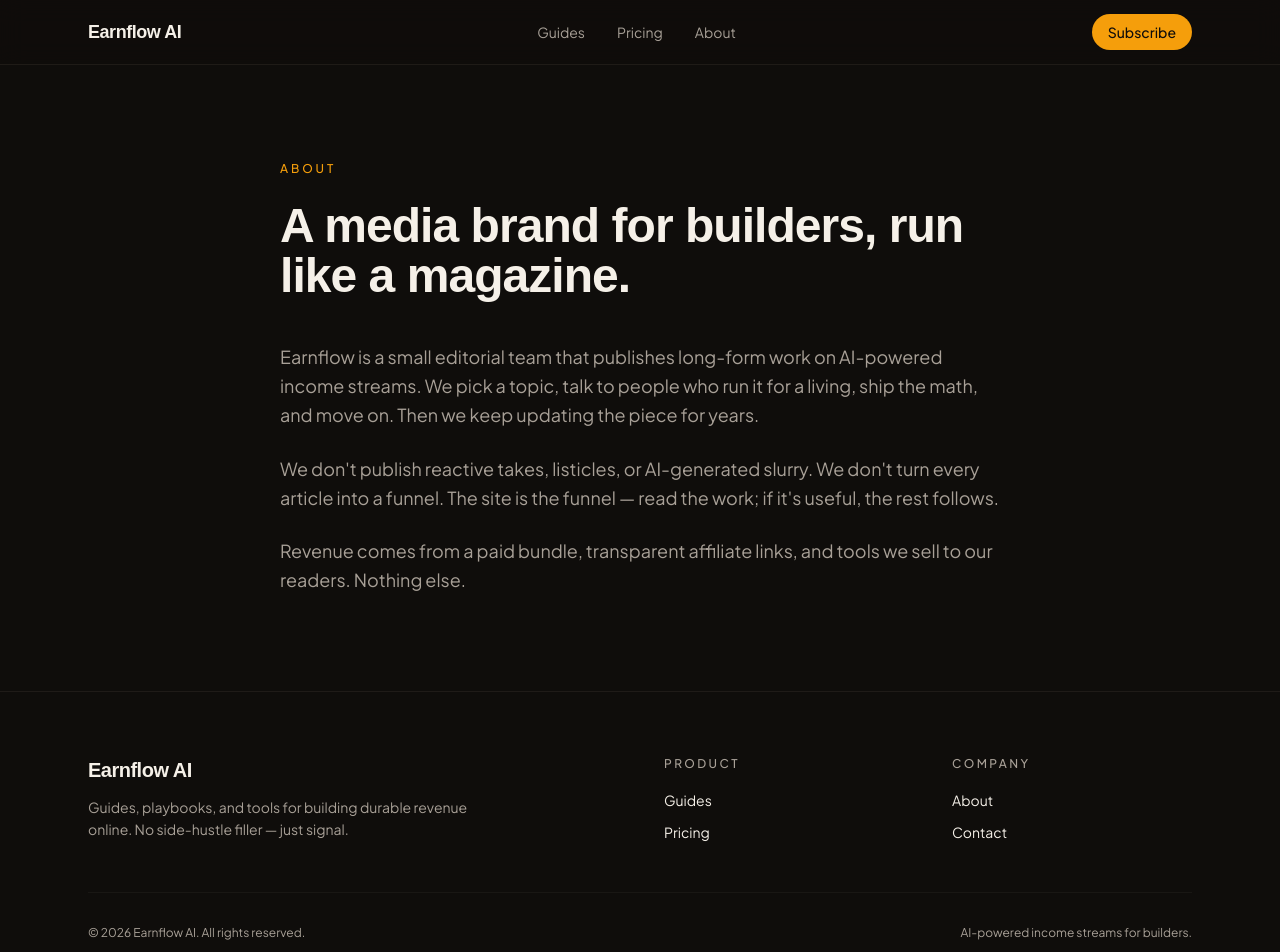
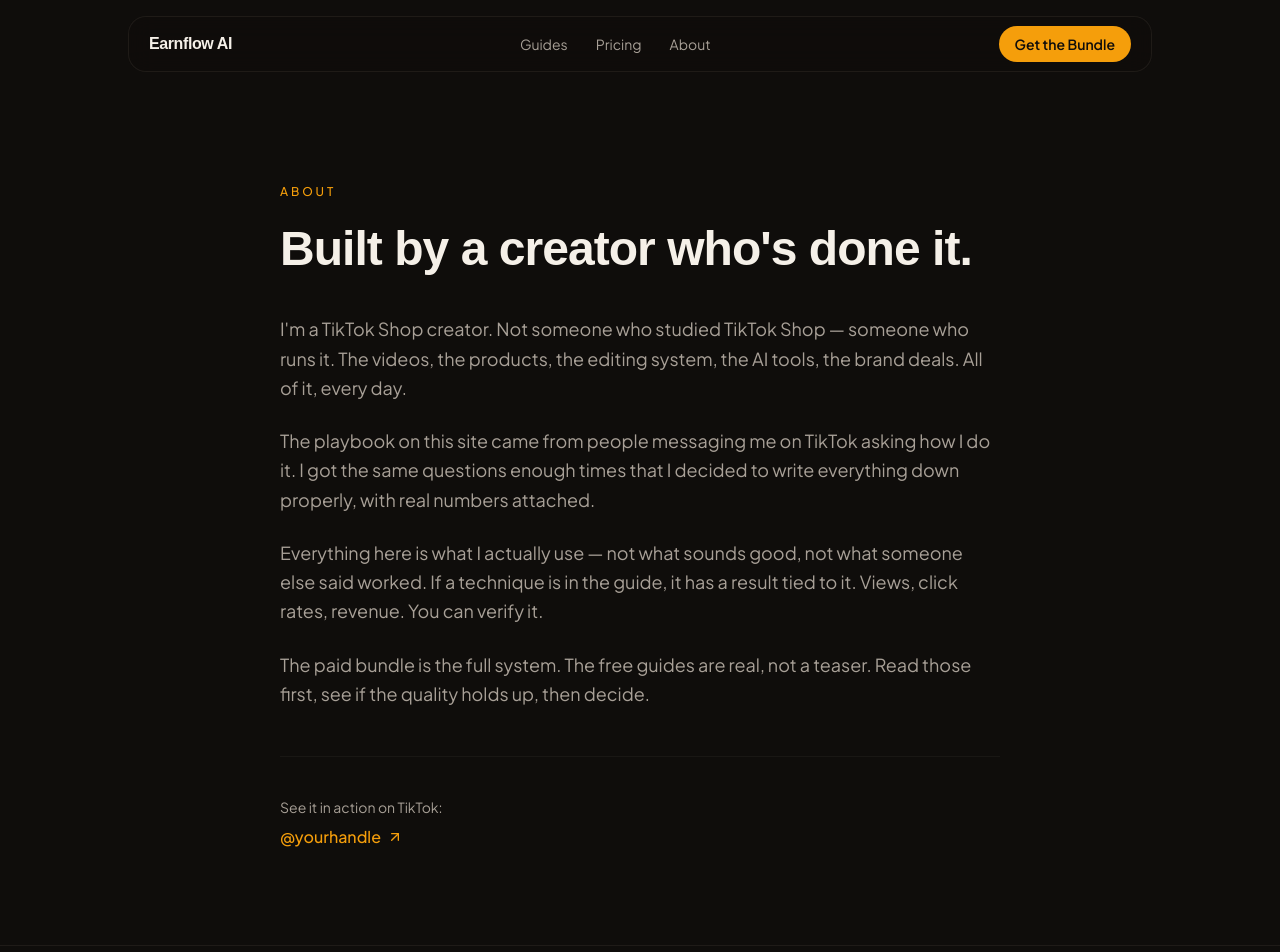
Before and after one commit to adequatej/tiktok-saas, a Next.js app in the folder frontend/: page /about in a window 1280 px wide. Shown: the top 952 px of the page. Built offline with nearby package versions, Linux system fonts and the light colour scheme; no server answers; a web font is replaced by a local one.

Commit message:
polish: floating nav, mobile menu, footer TikTok link, about page voice, guides copy, hero spacing

```diff
--- a/frontend/app/(marketing)/about/page.tsx
+++ b/frontend/app/(marketing)/about/page.tsx
@@ -1,9 +1,10 @@
 import type { Metadata } from "next";
+import { ArrowUpRight } from "lucide-react";
 import { siteConfig } from "@/lib/config";
 
 export const metadata: Metadata = {
   title: "About",
-  description: `About ${siteConfig.name} — the people, the editorial standard, and what we won't publish.`,
+  description: `About ${siteConfig.name} — who's behind it and why it exists.`,
 };
 
 export default function AboutPage() {
@@ -13,24 +14,43 @@ export default function AboutPage() {
         About
       </p>
       <h1 className="mt-6 font-display text-4xl font-semibold leading-[1.05] tracking-tight sm:text-5xl">
-        A media brand for builders, run like a magazine.
+        Built by a creator who&apos;s done it.
       </h1>
       <div className="mt-10 space-y-6 text-base leading-relaxed text-muted-foreground sm:text-lg">
         <p>
-          Earnflow is a small editorial team that publishes long-form work on
-          AI-powered income streams. We pick a topic, talk to people who run it
-          for a living, ship the math, and move on. Then we keep updating the
-          piece for years.
+          I&apos;m a TikTok Shop creator. Not someone who studied TikTok Shop
+          — someone who runs it. The videos, the products, the editing system,
+          the AI tools, the brand deals. All of it, every day.
         </p>
         <p>
-          We don&apos;t publish reactive takes, listicles, or AI-generated
-          slurry. We don&apos;t turn every article into a funnel. The site is
-          the funnel — read the work; if it&apos;s useful, the rest follows.
+          The playbook on this site came from people messaging me on TikTok
+          asking how I do it. I got the same questions enough times that I
+          decided to write everything down properly, with real numbers attached.
         </p>
         <p>
-          Revenue comes from a paid bundle, transparent affiliate links, and
-          tools we sell to our readers. Nothing else.
+          Everything here is what I actually use — not what sounds good, not
+          what someone else said worked. If a technique is in the guide, it has
+          a result tied to it. Views, click rates, revenue. You can verify it.
         </p>
+        <p>
+          The paid bundle is the full system. The free guides are real, not
+          a teaser. Read those first, see if the quality holds up, then decide.
+        </p>
+      </div>
+
+      <div className="mt-12 border-t border-border/40 pt-10">
+        <p className="text-sm text-muted-foreground">
+          See it in action on TikTok:
+        </p>
+        <a
+          href={siteConfig.tiktokUrl}
+          target="_blank"
+          rel="noopener noreferrer"
+          className="mt-2 inline-flex items-center gap-1.5 font-medium text-accent transition hover:text-amber-400"
+        >
+          {siteConfig.tiktokHandle}
+          <ArrowUpRight className="size-4" />
+        </a>
       </div>
     </article>
   );
--- a/frontend/app/(marketing)/guides/page.tsx
+++ b/frontend/app/(marketing)/guides/page.tsx
@@ -7,11 +7,11 @@ import { siteConfig } from "@/lib/config";
 export const metadata: Metadata = {
   title: "Guides",
   description:
-    "Playbooks for building durable income online. No side-hustle filler — just what actually works.",
+    "The exact TikTok Shop playbooks behind [X]M+ views — filming, editing, scripting, and AI tools. Free and paid guides from a top creator.",
   openGraph: {
     title: `Guides — ${siteConfig.name}`,
     description:
-      "Playbooks for building durable income online. No side-hustle filler — just what actually works.",
+      "The exact TikTok Shop playbooks behind [X]M+ views — filming, editing, scripting, and AI tools.",
   },
 };
 
@@ -23,11 +23,11 @@ export default function GuidesPage() {
           Guides
         </p>
         <h1 className="font-display mb-4 text-4xl font-bold leading-tight text-foreground sm:text-5xl">
-          Build income streams that compound.
+          The playbooks behind the numbers.
         </h1>
         <p className="max-w-xl text-lg text-muted-foreground">
-          Deep-dive playbooks on affiliate marketing, digital products, and AI
-          tools. Written for builders, not browsers.
+          Free guides on the TikTok Shop video system — filming, AI tools,
+          scripting, and what actually drives sales. No filler.
         </p>
       </header>
 
--- a/frontend/app/globals.css
+++ b/frontend/app/globals.css
@@ -142,6 +142,7 @@ h6 {
 .hero-item:nth-child(3) { animation-delay: 230ms; }
 .hero-item:nth-child(4) { animation-delay: 340ms; }
 .hero-item:nth-child(5) { animation-delay: 420ms; }
+.hero-item:nth-child(6) { animation-delay: 490ms; }
 
 /* Scroll indicator — slow opacity pulse, no bounce */
 @keyframes scroll-cue {
--- a/frontend/app/layout.tsx
+++ b/frontend/app/layout.tsx
@@ -81,6 +81,8 @@ export default function RootLayout({
     >
       <body className="min-h-full flex flex-col bg-background text-foreground font-sans">
         <Header />
+        {/* Spacer for fixed floating nav: 16px top padding + 56px nav height + 16px gap = 88px */}
+        <div className="h-[88px]" aria-hidden />
         <main className="flex-1">{children}</main>
         <Footer />
         <script
--- a/frontend/components/site/Footer.tsx
+++ b/frontend/components/site/Footer.tsx
@@ -1,4 +1,5 @@
 import Link from "next/link";
+import { ArrowUpRight } from "lucide-react";
 import { footerLinks, siteConfig } from "@/lib/config";
 
 export function Footer() {
@@ -13,8 +14,18 @@ export function Footer() {
               {siteConfig.name}
             </p>
             <p className="mt-3 max-w-sm text-sm leading-relaxed text-muted-foreground">
-              {siteConfig.description}
+              The exact TikTok Shop video system behind [X]M+ views and $[X]K
+              in [X] weeks — guides, scripts, and playbooks from a top creator.
             </p>
+            <a
+              href={siteConfig.tiktokUrl}
+              target="_blank"
+              rel="noopener noreferrer"
+              className="mt-4 inline-flex items-center gap-1.5 text-sm font-medium text-accent transition hover:text-amber-400"
+            >
+              {siteConfig.tiktokHandle} on TikTok
+              <ArrowUpRight className="size-3.5" />
+            </a>
           </div>
 
           <div>
@@ -58,7 +69,7 @@ export function Footer() {
           <p>
             &copy; {year} {siteConfig.name}. All rights reserved.
           </p>
-          <p>{siteConfig.tagline}</p>
+          <p>Built for TikTok Shop creators who are serious about growth.</p>
         </div>
       </div>
     </footer>
--- a/frontend/components/site/Header.tsx
+++ b/frontend/components/site/Header.tsx
@@ -1,18 +1,19 @@
 import Link from "next/link";
 import { navLinks, siteConfig } from "@/lib/config";
+import { MobileMenu } from "./MobileMenu";
 
 export function Header() {
   return (
-    <header className="sticky top-0 z-50 border-b border-border/60 bg-background/80 backdrop-blur-md">
-      <div className="mx-auto flex h-16 max-w-6xl items-center justify-between px-6">
+    <header className="fixed left-0 right-0 top-0 z-50 px-4 pt-4">
+      <div className="relative mx-auto flex h-14 max-w-5xl items-center justify-between rounded-2xl border border-border/60 bg-background/80 px-5 backdrop-blur-md">
         <Link
           href="/"
-          className="font-display text-lg font-semibold tracking-tight text-foreground transition hover:text-accent"
+          className="font-display text-base font-semibold tracking-tight text-foreground transition hover:text-accent"
         >
           {siteConfig.name}
         </Link>
 
-        <nav className="hidden items-center gap-8 md:flex">
+        <nav className="hidden items-center gap-7 md:flex">
           {navLinks.map((link) => (
             <Link
               key={link.href}
@@ -24,12 +25,16 @@ export function Header() {
           ))}
         </nav>
 
-        <Link
-          href="/pricing"
-          className="inline-flex h-9 items-center rounded-full bg-accent px-4 text-sm font-medium text-accent-foreground transition hover:bg-amber-400"
-        >
-          Subscribe
-        </Link>
+        <div className="hidden md:block">
+          <Link
+            href="/pricing"
+            className="inline-flex h-9 items-center rounded-full bg-accent px-4 text-sm font-semibold text-accent-foreground transition hover:bg-amber-400"
+          >
+            Get the Bundle
+          </Link>
+        </div>
+
+        <MobileMenu />
       </div>
     </header>
   );
--- a/frontend/components/site/Hero.tsx
+++ b/frontend/components/site/Hero.tsx
@@ -53,7 +53,7 @@ export function Hero() {
         style={{ background: "linear-gradient(to bottom, transparent, var(--background))" }}
       />
 
-      <div className="relative mx-auto w-full max-w-4xl px-6 pb-28 pt-16">
+      <div className="relative mx-auto w-full max-w-4xl px-6 pb-28 pt-8">
         {/* Eyebrow */}
         <div className="hero-item mb-8 flex items-center justify-center gap-3">
           <span className="block h-px w-8 bg-accent/50" />
--- /dev/null
+++ b/frontend/components/site/MobileMenu.tsx
@@ -0,0 +1,48 @@
+"use client";
+
+import { useState } from "react";
+import Link from "next/link";
+import { Menu, X } from "lucide-react";
+import { navLinks } from "@/lib/config";
+
+export function MobileMenu() {
+  const [open, setOpen] = useState(false);
+
+  return (
+    <div className="md:hidden">
+      <button
+        onClick={() => setOpen((v) => !v)}
+        aria-label={open ? "Close menu" : "Open menu"}
+        className="flex h-9 w-9 cursor-pointer items-center justify-center rounded-full border border-border/60 text-muted-foreground transition hover:border-accent/40 hover:text-foreground"
+      >
+        {open ? <X className="size-4" /> : <Menu className="size-4" />}
+      </button>
+
+      {open && (
+        <div className="absolute left-4 right-4 top-[calc(100%+8px)] rounded-2xl border border-border/60 bg-card/95 p-4 backdrop-blur-md">
+          <nav className="flex flex-col gap-1">
+            {navLinks.map((link) => (
+              <Link
+                key={link.href}
+                href={link.href}
+                onClick={() => setOpen(false)}
+                className="rounded-xl px-4 py-3 text-sm text-muted-foreground transition hover:bg-secondary/60 hover:text-foreground"
+              >
+                {link.label}
+              </Link>
+            ))}
+            <div className="mt-2 border-t border-border/40 pt-2">
+              <Link
+                href="/pricing"
+                onClick={() => setOpen(false)}
+                className="block rounded-xl bg-accent px-4 py-3 text-center text-sm font-semibold text-accent-foreground transition hover:bg-amber-400"
+              >
+                Get the Bundle — $497
+              </Link>
+            </div>
+          </nav>
+        </div>
+      )}
+    </div>
+  );
+}
--- a/frontend/lib/config.ts
+++ b/frontend/lib/config.ts
@@ -31,4 +31,7 @@ export const footerLinks = {
     { href: "/about", label: "About" },
     { href: "/contact", label: "Contact" },
   ],
+  social: [
+    { href: "https://www.tiktok.com/@yourhandle", label: "TikTok", external: true },
+  ],
 } as const;
```
